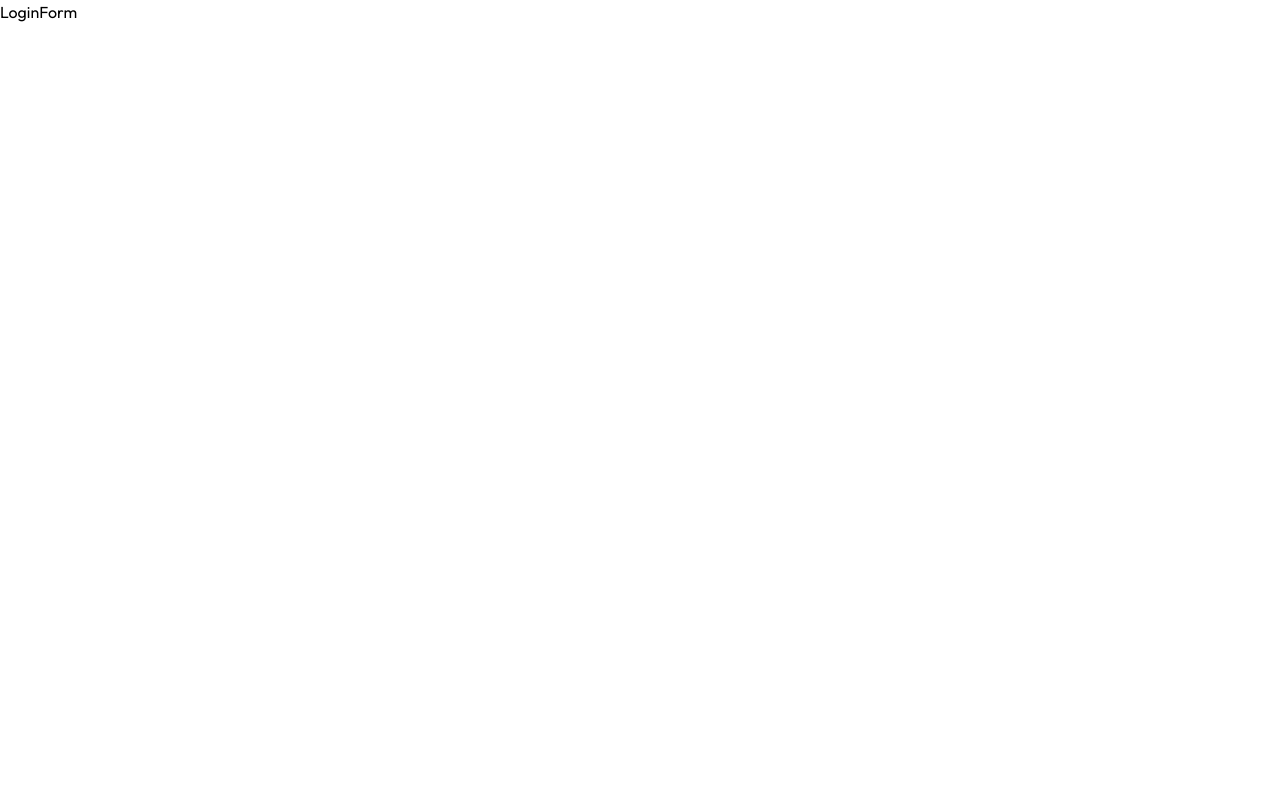
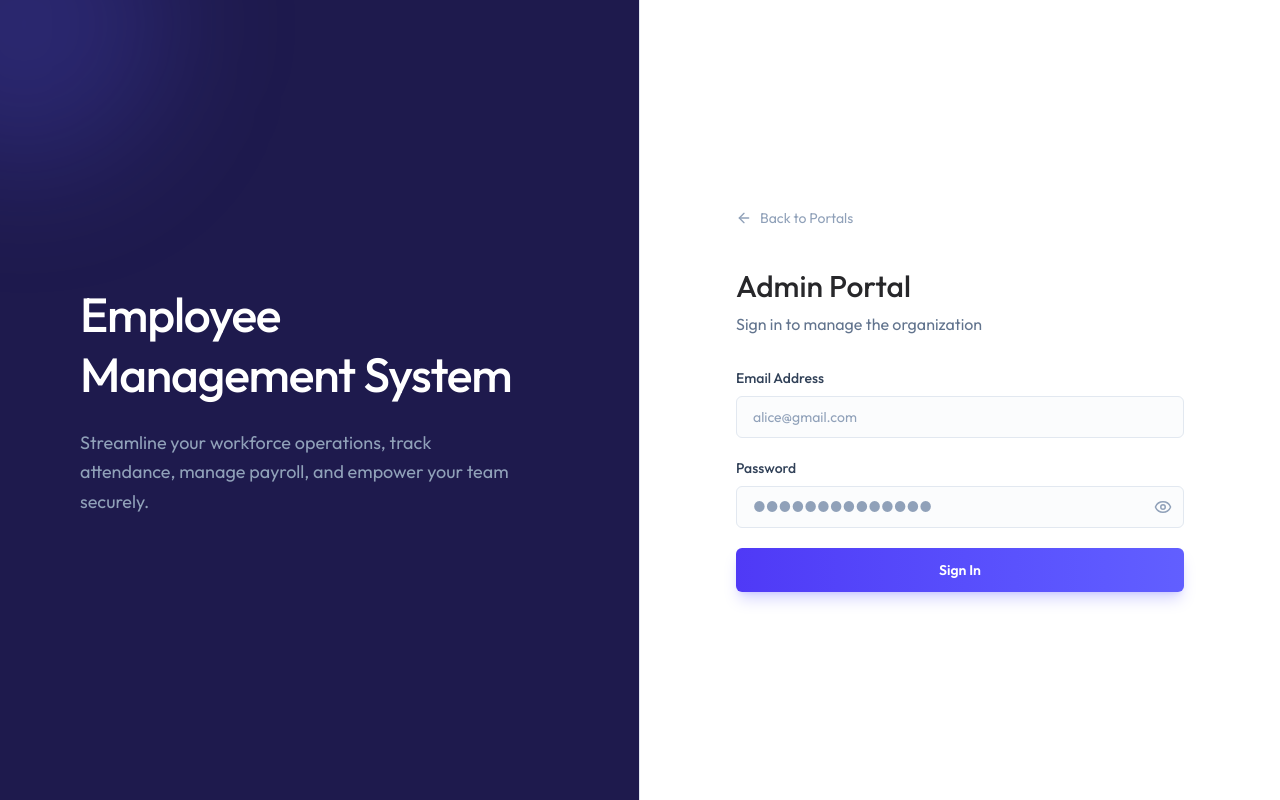
Before and after one commit to abdurahman715/WorkSphere-Employee-Management-System, a React (Vite) app in the folder client/: page /login/admin in a window 1280 px wide. Built offline with nearby package versions, Linux system fonts and the light colour scheme.

Commit message:
feat: implement login page UI

```diff
--- a/client/src/components/LoginForm.jsx
+++ b/client/src/components/LoginForm.jsx
@@ -1,7 +1,97 @@
-import React from "react";
+import React, { useState } from "react";
+import LoginLeftSide from "./LoginLeftSide";
+import { Link } from "react-router-dom";
+import { ArrowLeftIcon, EyeIcon, EyeOffIcon, Loader2Icon } from "lucide-react";
 
-const LoginForm = () => {
-  return <div>LoginForm</div>;
+const LoginForm = ({ role, title, subtitle }) => {
+  const [email, setEmail] = useState("");
+  const [password, setPassword] = useState("");
+  const [showPassword, setShowPassword] = useState(false);
+  const [error, setError] = useState("");
+  const [loading, setLoading] = useState(false);
+
+  const handleSubmit = async (e) => {
+    e.preventDefault();
+  };
+  return (
+    <div className="min-h-screen flex flex-col md:flex-row">
+      <LoginLeftSide />
+      <div className="flex-1 flex items-center justify-center p-6 sm:p-12 bg-white">
+        <div className="w-full max-w-md animate-fade-in">
+          <Link
+            to="/login"
+            className="inline-flex items-center gap-2 text-slate-400 hover:text-slate-700 text-sm mb-10 transition-colors"
+          >
+            <ArrowLeftIcon size={16} /> Back to Portals
+          </Link>
+          <div className="mb-8">
+            <h1 className="text-2xl sm:text-3xl font-medium text-zinc-800">
+              {title}
+            </h1>
+            <p className="text-slate-500 text-sm sm:text-base mt-2">
+              {subtitle}
+            </p>
+          </div>
+
+          {error && (
+            <div className="mb-6 p-4 bg-rose-50 border border-rose-200 text-rose-700 text-sm rounded-xl flex items-start gap-3">
+              <div className="w-1.5 h-1.5 rounded-full bg-rose-500 mt-1.5 shrink-0" />
+              {error}
+            </div>
+          )}
+
+          <form className="space-y-5" onSubmit={handleSubmit}>
+            <div>
+              <label className="block text-sm font-medium text-slate-700 mb-2">
+                Email Address
+              </label>
+              <input
+                type="email"
+                value={email}
+                onChange={(e) => setEmail(e.target.value)}
+                required
+                placeholder="alice@gmail.com"
+              />
+            </div>
+            <div>
+              <label className="block text-sm font-medium text-slate-700 mb-2">
+                Password
+              </label>
+              <div className="relative">
+                <input
+                  className="pr-11"
+                  type={showPassword ? "text" : "password"}
+                  onChange={(e) => setPassword(e.target.value)}
+                  required
+                  placeholder="●●●●●●●●●●●●●●"
+                />
+                <button
+                  onClick={() => setShowPassword(!showPassword)}
+                  type="button"
+                  className="absolute right-3 top-1/2 -translate-y-1/2 text-slate-400 hover:text-slate-600 transition-colors"
+                >
+                  {showPassword ? (
+                    <EyeOffIcon size={18} />
+                  ) : (
+                    <EyeIcon size={18} />
+                  )}
+                </button>
+              </div>
+            </div>
+
+            <button
+              type="submit"
+              disabled={loading}
+              className="w-full py-3 bg-linear-to-r from-indigo-600 to-indigo-500 text-white rounded-md text-sm font-semibold hover:from-indigo-700 hover:to-indigo-600 disabled:opacity-50 transition-all duration-200 shadow-lg shadow-indigo-500/25 active:scale-[0.98] flex items-center justify-center"
+            >
+              {loading && <Loader2Icon className="animate-spin h-4 w-4 mr-2" />}
+              Sign In
+            </button>
+          </form>
+        </div>
+      </div>
+    </div>
+  );
 };
 
 export default LoginForm;
```
